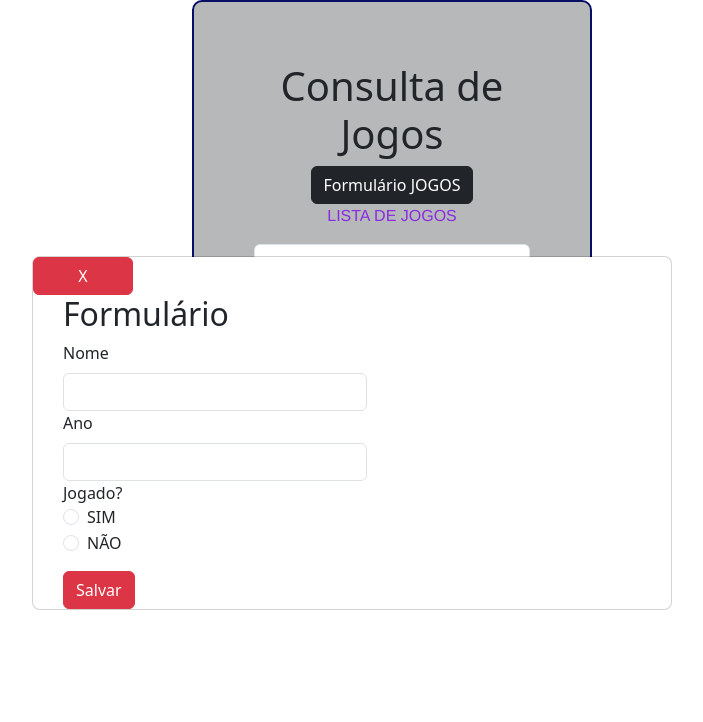
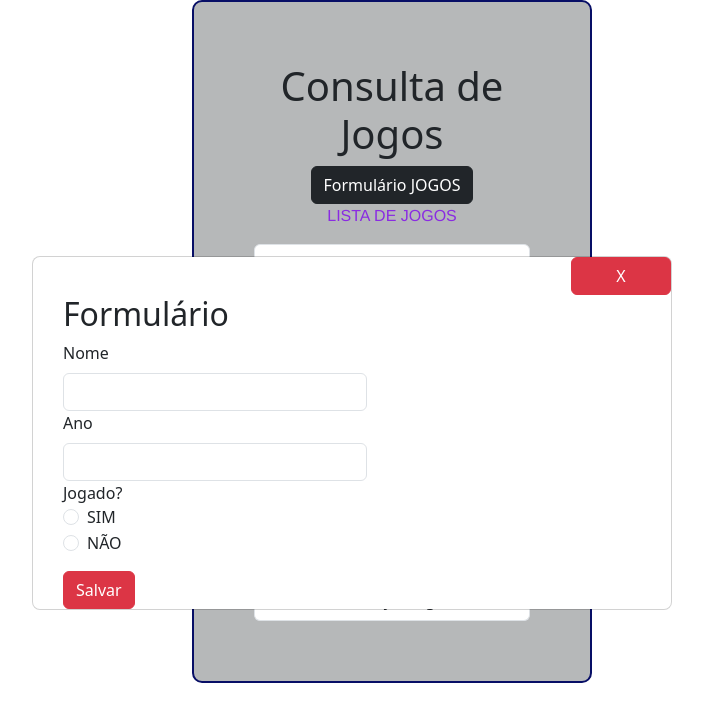
Before and after one commit to AnaLuciaRatcz/ProjetoApiJogosRapha, a website with bundled scripts: page index.html in a window 1280 px wide. Both pictures are taken after a click on the button "Formulário JOGOS". Shown: the whole page, without its empty margins (288-991 px from the left). Built offline with nearby package versions, Linux system fonts and the light colour scheme; data requests are answered from the project's data file.

Commit message:
atualizações2

```diff
--- a/data/db.json
+++ b/data/db.json
@@ -35,7 +35,18 @@
       "title": "Mario Kart 64",
       "year": 1996,
       "played": true
+    },
+    {
+      "id": "0d8b",
+      "title": "Donkey Kong",
+      "played": true,
+      "year": 1994
+    },
+    {
+      "id": "5074",
+      "title": "Donkey Kong 2",
+      "played": false,
+      "year": 2000
     }
-
   ]
 }
--- a/src/main.ts
+++ b/src/main.ts
@@ -1,6 +1,6 @@
- //*CRUD
- //CREATE
- //READ
+ //* CRUD
+ //? CREATE
+ //? READ
  //UPDATE
  //DELETE
 
@@ -29,6 +29,24 @@
    const dados = await resultado.json() as IJogo;
    console.log("carregou o jogo", dados);
    jogo = dados;
+  }
+
+  async function salvarJogo(jogo: IJogo) {
+    if(jogo.id === ''){
+      const resposta = await fetch("http://localhost:3500/games", {
+        method: "POST",
+        headers: {
+          "Content-Type": "application/json",
+        },
+        body: JSON.stringify({
+          title: jogo.title,
+          played: jogo.played,
+          year: jogo.year,
+        }),
+      });
+      const dados = await resposta.json();
+      console.log("salvou o jogo", dados);
+    }
   }
 
 
@@ -139,7 +157,25 @@ closeModal.addEventListener('click', () => {
 form.addEventListener('submit', (event: SubmitEvent) => {
   event.preventDefault(); // Impede o envio padrão do formulário
   if (!form.checkValidity()) {
-    event.stopPropagation()
+    event.stopPropagation();
+    console.log("Formulário inváido.");
+  }else{
+    console.log("Formulário válido.");
+
+    const{nome, ano, jogado} = form;
+
+  // Exibe os valores no console
+  console.log('Nome:', nome.value);
+  console.log('Ano:', ano.value);
+  console.log('Jogado:', jogado.value);
+
+  salvarJogo({
+    id: '',
+    title: nome.value,
+    year: Number(ano.value),
+    played: jogado.value === "Sim" ? true : false,
+  })
+
   }
 
   form.classList.add('was-validated');
@@ -148,12 +184,7 @@ form.addEventListener('submit', (event: SubmitEvent) => {
   //const nome = (document.getElementById('nome') as HTMLInputElement).value;
   //const ano = (document.getElementById('ano') as HTMLInputElement).value;
 
-  const{nome, ano, jogado} = form;
 
-  // Exibe os valores no console
-  console.log('Nome:', nome.value);
-  console.log('Ano:', ano.value);
-  console.log('Jogado:', jogado.value);
 
   // Fecha o modal após o envio
   //modal.classList.remove('open');
--- a/styles.css
+++ b/styles.css
@@ -10,7 +10,6 @@ body{
 .meuContainer{
 
     background-color: rgb(182, 184, 185);
-    height: 600px;
     width: 400px;
     border: 2px solid rgb(7, 14, 102);
     border-radius: 10px;
@@ -42,6 +41,14 @@ p{
     margin-left: 30px;
 }
 
-#closemodal{
-    margin-left: 30px !important;
+#closeModal,
+#closeModalBtn{
+    width: 100%;
+    display: flex;
+    justify-content: center;
+    align-self: flex-end;
 }
+#myModal .modal-content #resultadoCarregarJogo p {
+    color: blue;
+    margin: 5px 10px;
+}
```
Also changed, not shown: dist/main.js. Lines whose indentation alone changed are shown as unchanged.
